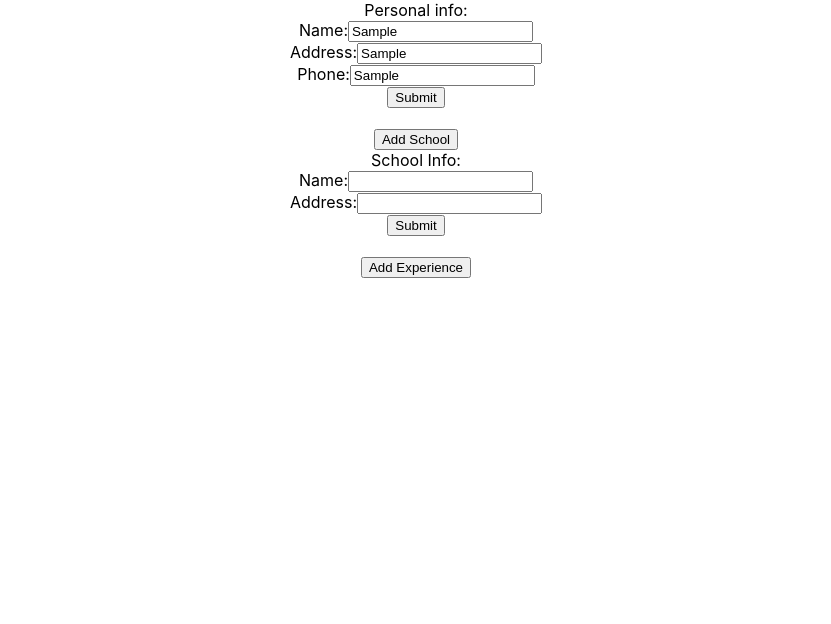
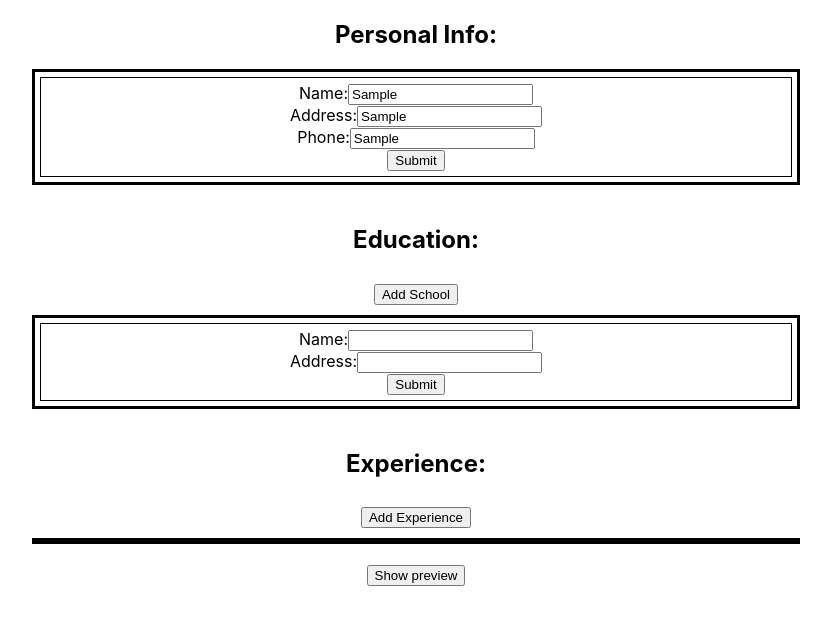
Before and after one commit to dinitrogen/cv-project, a React (Create React App) app: page / in a window 1280 px wide. Both pictures are taken after typing "Sample", "Sample", "Sample" into the empty fields and a click on the button "Add School". Shown: the top 624 px of the page, without its empty margins (224-1055 px from the left). Built offline with nearby package versions, Linux system fonts and the light colour scheme.

Commit message:
added preview mode and basic styles.

```diff
--- a/src/App.css
+++ /dev/null
@@ -1,38 +0,0 @@
-.App {
-  text-align: center;
-}
-
-.App-logo {
-  height: 40vmin;
-  pointer-events: none;
-}
-
-@media (prefers-reduced-motion: no-preference) {
-  .App-logo {
-    animation: App-logo-spin infinite 20s linear;
-  }
-}
-
-.App-header {
-  background-color: #282c34;
-  min-height: 100vh;
-  display: flex;
-  flex-direction: column;
-  align-items: center;
-  justify-content: center;
-  font-size: calc(10px + 2vmin);
-  color: white;
-}
-
-.App-link {
-  color: #61dafb;
-}
-
-@keyframes App-logo-spin {
-  from {
-    transform: rotate(0deg);
-  }
-  to {
-    transform: rotate(360deg);
-  }
-}
--- a/src/App.js
+++ b/src/App.js
@@ -1,4 +1,4 @@
-import './App.css';
+import './styles/App.css';
 import CVform from './components/CVform.js';
 
 function App() {
--- a/src/components/CVform.js
+++ b/src/components/CVform.js
@@ -1,7 +1,8 @@
 import React, { Component } from 'react';
 import General from './General.js';
-import Education2 from './Education.js';
+import Education from './Education.js';
 import Experience from './Experience.js';
+import '../styles/CVform.css';
 
 class CVform extends Component {
     constructor(props) {
@@ -14,11 +15,15 @@ class CVform extends Component {
             },
             experienceForm: {
                 id: 1
-            }
+            },
+            inPreviewMode: false
         }
     this.addSchoolForm = this.addSchoolForm.bind(this);
     this.addExperienceForm = this.addExperienceForm.bind(this);
     this.handleDelete = this.handleDelete.bind(this);
+    this.showPreviewMode = this.showPreviewMode.bind(this);
+    this.hidePreviewMode = this.hidePreviewMode.bind(this);
+    this.generatePDF = this.generatePDF.bind(this);
     }
 
     addSchoolForm(event) {
@@ -26,7 +31,7 @@ class CVform extends Component {
         let prevID = this.state.schoolForm.id;
         prevID++;
         this.setState({
-            schoolForms: schoolForms.concat(<Education2
+            schoolForms: schoolForms.concat(<Education
                                             type="education"
                                             key={this.state.schoolForm.id} // key is required and may be a "reserved" keyword for React
                                             id={this.state.schoolForm.id}
@@ -79,28 +84,79 @@ class CVform extends Component {
         }
     }
 
+    showPreviewMode() {
+        this.setState({
+            inPreviewMode: true
+        });
+        document.querySelectorAll('.editButton').forEach(function(button) {
+            button.style.display = 'none';
+        });
+        document.querySelectorAll('.editForm').forEach(function(button) {
+            button.style.display = 'none';
+        });
+
+    }
+
+    hidePreviewMode() {
+        this.setState({
+            inPreviewMode: false
+        });
+        document.querySelectorAll('.editButton').forEach(function(button) {
+            button.style.display = 'inline';
+            button.style.marginLeft = 'auto';
+            button.style.marginRight = 'auto';
+        });
+        document.querySelectorAll('.editForm').forEach(function(button) {
+            button.style.display = 'block';
+
+        });
+    }
+
+    generatePDF() {
+        // TODO
+        return;
+    }
+
 
     render() {
         return (
+            <div className="CVcontainer">
+
                     <div>
+                        <h2>Personal Info:</h2>
+                        <div className="CVFormDiv">
+                            <General inPreviewMode={this.state.inPreviewMode}/>
+                        </div>
+                        <br />
+                        <h2>Education:</h2>
+                        <button className="editButton" onClick={this.addSchoolForm}>Add School</button>
 
-                <General />
-                <br />
-                <button onClick={this.addSchoolForm}>Add School</button>
-
-                <div className="schoolsDiv">
+                        <div className="CVFormDiv">
                             {this.state.schoolForms.map((schoolForm) => {
                                     return schoolForm;
                                 })}
                         </div>
                         <br />
-                <button onClick={this.addExperienceForm}>Add Experience</button>
+                        <h2>Experience:</h2>
+                        <button className="editButton" onClick={this.addExperienceForm}>Add Experience</button>
 
-                <div className="experienceDiv">
+                        <div className="CVFormDiv">
                             {this.state.experienceForms.map((experienceForm) => {
                                 return experienceForm;
                             })}
                         </div>
+                        <br />
+                        {!this.state.inPreviewMode &&
+                        <button onClick={this.showPreviewMode}>Show preview</button>}
+                    </div>
+
+                {this.state.inPreviewMode &&
+                    <div>
+                        <button onClick={this.hidePreviewMode}>Show edit mode</button>
+                        <br />
+                        {/* <button onClick={this.generatePDF}>Generate pdf!</button> */}
+                    </div>
+                }
 
             </div>
         );
--- a/src/components/Education.js
+++ b/src/components/Education.js
@@ -1,9 +1,10 @@
 import React, { Component } from 'react';
+import '../styles/subSection.css';
 
 class Education extends Component {
     constructor(props) {
         super(props);
-        console.log(props);
+        // console.log(props);
         this.state = {
             name: '',
             address: '',
@@ -41,11 +42,12 @@ class Education extends Component {
     }
 
     render() {
+
         return (
-            <div>
-                School Info:<br/>
+            <div >
+
                 {!this.state.isSubmitted &&
-                <form onSubmit={this.handleSubmit}>
+                <form className="editForm" onSubmit={this.handleSubmit}>
                     <label>
                         Name:
                         <input
@@ -64,14 +66,18 @@ class Education extends Component {
                             onChange={this.handleChange} />
                     </label>
                     <br />
+
                     <input type="submit" value="Submit" />
                 </form>}
 
                 {this.state.isSubmitted &&
-                    <div>Name: {this.state.name}<br/>
+                    <div className="subSectionDiv">Name: {this.state.name}<br/>
                     Address: {this.state.address}<br/>
-                    <button onClick={this.handleEditClicked}>Edit</button>
-                    <button onClick={() => this.props.handleDelete(this.props.type, this.props.id)}>Delete</button>
+
+                    <div>
+                        <button className="editButton" onClick={this.handleEditClicked}>Edit</button>
+                        <button className="editButton" onClick={() => this.props.handleDelete(this.props.type, this.props.id)}>Delete</button>
+                    </div>
                     </div>}
             </div>
         );
--- a/src/components/Experience.js
+++ b/src/components/Experience.js
@@ -1,9 +1,10 @@
 import React, { Component } from 'react';
+import '../styles/subSection.css';
 
 class Experience extends Component {
     constructor(props) {
         super(props);
-        console.log(props);
+        // console.log(props);
         this.state = {
             name: '',
             address: '',
@@ -43,9 +44,9 @@ class Experience extends Component {
     render() {
         return (
             <div>
-                Employer Info:<br/>
+
                 {!this.state.isSubmitted &&
-                <form onSubmit={this.handleSubmit}>
+                <form className="editForm" onSubmit={this.handleSubmit}>
                     <label>
                         Name:
                         <input
@@ -68,10 +69,10 @@ class Experience extends Component {
                 </form>}
 
                 {this.state.isSubmitted &&
-                    <div>Name: {this.state.name}<br/>
+                    <div className="subSectionDiv">Name: {this.state.name}<br/>
                     Address: {this.state.address}<br/>
-                    <button onClick={this.handleEditClicked}>Edit</button>
-                    <button onClick={() => this.props.handleDelete(this.props.type, this.props.id)}>Delete</button>
+                    <button className="editButton" onClick={this.handleEditClicked}>Edit</button>
+                    <button className="editButton" onClick={() => this.props.handleDelete(this.props.type, this.props.id)}>Delete</button>
                     </div>}
             </div>
         );
--- a/src/components/General.js
+++ b/src/components/General.js
@@ -1,4 +1,5 @@
 import React, { Component } from 'react';
+import '../styles/subSection.css';
 
 class General extends Component {
     constructor(props) {
@@ -7,7 +8,7 @@ class General extends Component {
             name: '',
             address: '',
             phone: '',
-            isSubmitted: false
+            isSubmitted: false,
         };
 
         this.handleChange = this.handleChange.bind(this);
@@ -43,9 +44,9 @@ class General extends Component {
     render() {
         return (
             <div>
-                Personal info:<br/>
+
                 {!this.state.isSubmitted &&
-                <form onSubmit={this.handleSubmit}>
+                <form className="editForm" onSubmit={this.handleSubmit}>
                     <label>
                         Name:
                         <input
@@ -73,14 +74,17 @@ class General extends Component {
                             onChange={this.handleChange} />
                     </label>
                     <br />
+
                     <input type="submit" value="Submit" />
+
                 </form>}
 
                 {this.state.isSubmitted &&
-                    <div>Name: {this.state.name}<br/>
-                    Address: {this.state.address}<br/>
-                    Phone: {this.state.phone}<br/>
-                    <button onClick={this.handleEditClicked}>Edit</button>
+                    <div className="subSectionDiv">{this.state.name}<br/>
+                    {this.state.address}<br/>
+                    {this.state.phone}<br/>
+
+                    <button className="editButton" onClick={this.handleEditClicked}>Edit</button>
                     </div>}
             </div>
         );
--- /dev/null
+++ b/src/styles/App.css
@@ -0,0 +1,3 @@
+.App {
+  text-align: center;
+}
--- /dev/null
+++ b/src/styles/CVform.css
@@ -0,0 +1,9 @@
+.CVcontainer {
+    width: 60%;
+    margin: 0 auto;
+}
+
+.CVFormDiv {
+
+    border: solid 3px black;
+}
--- /dev/null
+++ b/src/styles/subSection.css
@@ -0,0 +1,16 @@
+.subSectionDiv {
+    border: solid 1px black;
+    margin: 5px;
+    padding: 5px;
+}
+
+.editForm {
+    display:auto;
+    border: solid 1px black;
+    margin: 5px;
+    padding: 5px;
+}
+
+.editButton {
+    margin: 10px;
+}
```
Lines whose indentation alone changed are shown as unchanged.
